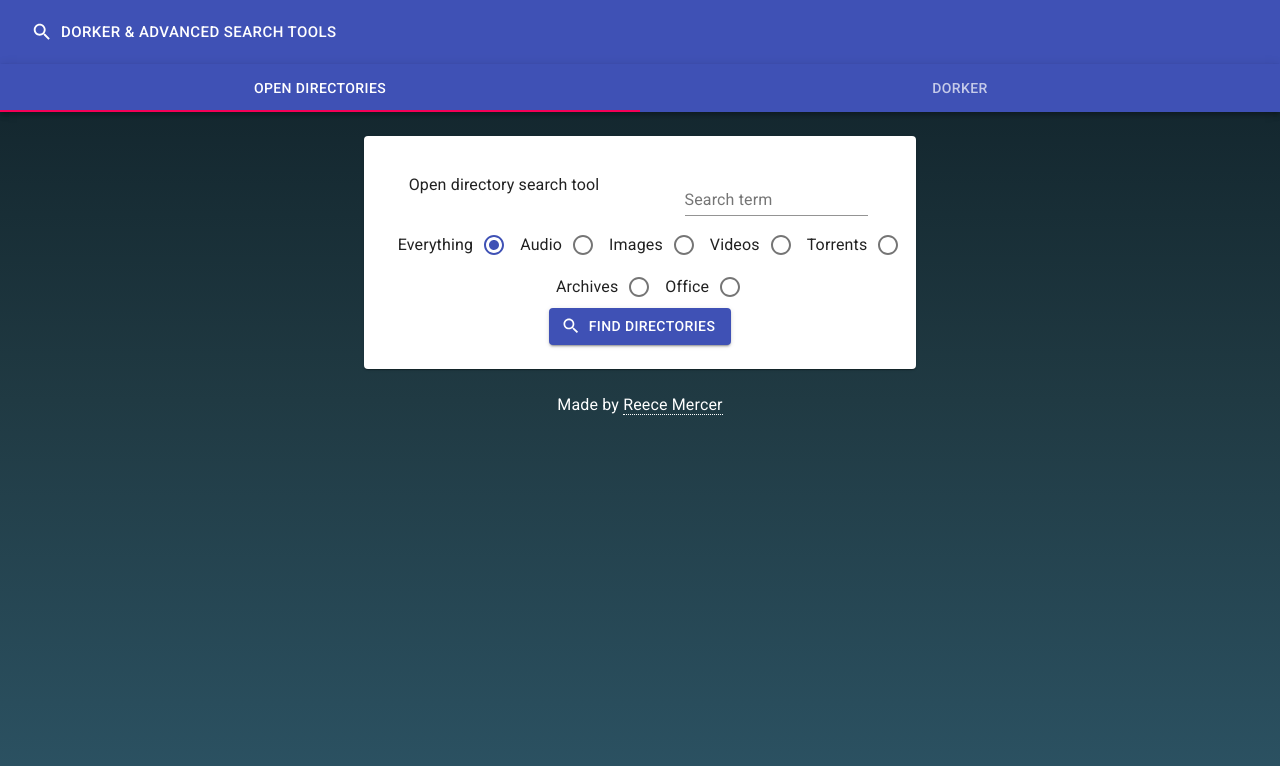
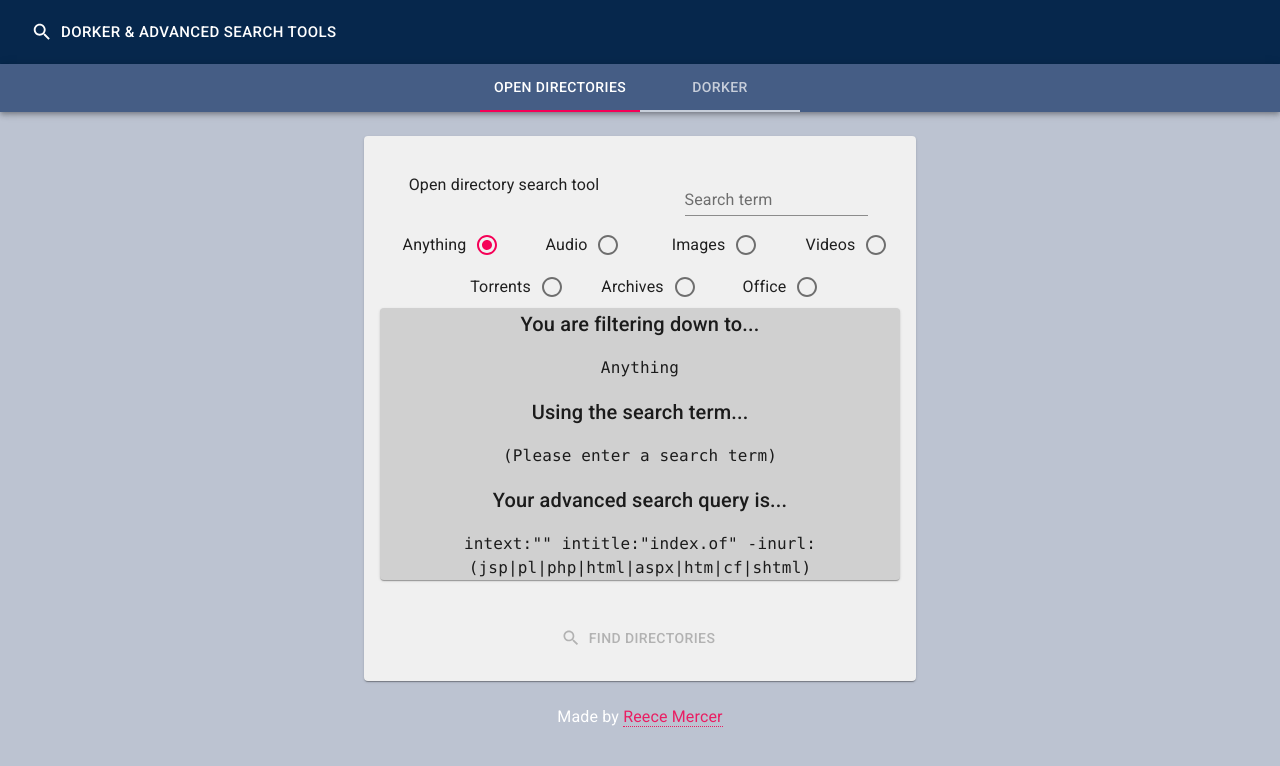
Before and after one commit to Reeceeboii/open-directory-search-tool, a React (Create React App) app: page / in a window 1280 px wide. Shown: the top 766 px of the page. Built offline with nearby package versions, Linux system fonts and the light colour scheme.

Commit message:
Finalising design on open directory search tool

```diff
--- a/package.json
+++ b/package.json
@@ -8,8 +8,7 @@
     "react": "^16.11.0",
     "react-dom": "^16.11.0",
     "react-router-dom": "^5.1.2",
-    "react-scripts": "3.2.0",
-    "react-swipeable-views": "^0.13.3"
+    "react-scripts": "3.2.0"
   },
   "scripts": {
     "start": "react-scripts start",
--- a/src/App.css
+++ b/src/App.css
@@ -5,15 +5,16 @@
 }
 
 .text-link {
-  color: inherit;
+  color: #e91e63;
   text-decoration: none;
   border-bottom-color: transparent;
   border-bottom: dotted 1px;
   transition: border-bottom-color .2s;
+  transition: transform .2s;
 }
 
 .text-link:hover {
-  color: #CCCCCC;
+  transform: scale(1.25);
   border-bottom-color: transparent;
 }
 
--- a/src/components/OpenDirectory.js
+++ b/src/components/OpenDirectory.js
@@ -2,6 +2,7 @@
 
 import TextField from '@material-ui/core/TextField';
 import Card from '@material-ui/core/Card';
+import Paper from '@material-ui/core/Paper';
 import { styled } from '@material-ui/core/styles';
 import CardContent from '@material-ui/core/CardContent';
 import FormControlLabel from '@material-ui/core/FormControlLabel';
@@ -14,11 +15,15 @@
 import Search from '@material-ui/icons/Search';
 
 const StyledCard = styled(Card)({
-	background: '#FFFFFF',
+	background: '#F0F0F0'
+});
+
+const StyledPaper = styled(Paper)({
+  background: '#D0D0D0'
 });
 
 const fileFilters = {
-	Everything: "",
+	Anything: "",
 	Videos: "(wmv|mpg|avi|mp4|mkv|mov)",
 	Audio: "(ac3|flac|m4a|mp3|ogg|wav|wma)",
 	Images: "(bmp|gif|jpg|jpeg|png|psd|tif|tiff|svg)",
@@ -27,7 +32,7 @@
 	Office: "(xls|xlsx|ppt|pptx|doc|docx|odp|ods|odt|rtf)"
 }
 
-const directoryTypes = ["Everything", "Audio", "Images", "Videos", "Torrents", "Archives", "Office"];
+const directoryTypes = ["Anything", "Audio", "Images", "Videos", "Torrents", "Archives", "Office"];
 
 class OpenDirectory extends React.Component {
 	constructor(props) {
@@ -36,7 +41,7 @@
 		this.state = {
 			searchTerm: "",
 			uri: `intext:"" intitle:"index.of" -inurl:(jsp|pl|php|html|aspx|htm|cf|shtml)`,
-			filter: "Everything"
+			filter: "Anything"
 		};
 
 		this.handleChange = this.handleChange.bind(this);
@@ -64,6 +69,28 @@
 	}
 
 	render() {
+		let searchButton = (this.state.searchTerm.trim().length > 0) ?
+		<a 	href={`https://www.google.com/search?q=${this.state.uri}`}
+		   	target="_blank"
+			rel="noopener noreferrer"
+			>
+			<Button
+				variant="contained"
+				color="secondary"
+				startIcon={<Search />}
+				style={{ margin: "auto" }}
+			>
+				Find Directories
+			</Button>
+		</a> :
+		<Button
+			disabled
+			startIcon={<Search />}
+			style={{ margin: "auto" }}
+		>
+			Find Directories
+		</Button>;
+
 		return (
 			<div>
 				<StyledCard>
@@ -87,41 +114,76 @@
 									id="standard-basic"
 									label="Search term"
 									margin="normal"
+									color="secondary"
 								/>
 							</Grid>
 						</Grid>
+						<Grid style={{alignItems: 'center'}} container spacing={1}>
 
 							<FormControl component="fieldset" name="filter">
-							<RadioGroup style={{ justifyContent: 'center' }} aria-label="position" onChange={this.handleCheck} value={this.state.filter} row>
+								<RadioGroup style={{ justifyContent: 'center' }}
+											aria-label="position"
+											onChange={this.handleCheck}
+											value={this.state.filter} row
+								>
 
 									{
 									// map button types as radio buttons into RadioGroup
 									directoryTypes.map( type => (
+										<Grid item xs={6} sm={3}>
 												<FormControlLabel
 													key={ type }
 													value={ type }
-											control={ <Radio color="primary" /> }
+													control={ <Radio color="secondary" /> }
 													label={ type }
 													labelPlacement="start"
 												/>
+											</Grid>
 										))
 									}
 								</RadioGroup>
 							</FormControl>
+						</Grid>
 
-						<a href={`https://www.google.com/search?q=${this.state.uri}`}
-							target="_blank"
-							rel="noopener noreferrer"
+						<Grid style={{alignItems: 'center'}} container spacing={3}>
+							<Grid item xs={12} sm={12}>
+								<StyledPaper>
+									<Typography paragraph variant="h6">
+										You are filtering down to...
+									</Typography>
+									<Typography
+										paragraph
+										color="textPrimary"
+										variant="body1"
 									>
-							<Button
-								variant="contained"
-								color="primary"
-								startIcon={<Search />}
-								style={{ margin: "auto" }}
+										<code>{this.state.filter}</code>
+									</Typography>
+									<Typography paragraph variant="h6">
+										Using the search term...
+									</Typography>
+									<Typography
+										paragraph
+										color="textPrimary"
+										variant="body1"
 									>
-								Find Directories
-            			</Button>
-						</a>
+										<code>{(this.state.searchTerm.trim().length > 0) ? this.state.searchTerm : "(Please enter a search term)"}</code>
+									</Typography>
+									<Typography paragraph variant="h6">
+										Your advanced search query is...
+									</Typography>
+									<Typography
+										paragraph
+										color="textPrimary"
+										variant="body1"
+									>
+										<code>{this.state.uri}</code>
+									</Typography>
+								</StyledPaper>
+							</Grid>
+							<Grid item xs={12} sm={12}>
+								{searchButton}
+							</Grid>
+						</Grid>
 					</CardContent>
 				</StyledCard>
 			</div>
--- a/src/components/nav.js
+++ b/src/components/nav.js
@@ -1,16 +1,21 @@
 import React from 'react'
 import { Link } from 'react-router-dom';
-
+import { styled } from '@material-ui/core/styles';
 import AppBar from '@material-ui/core/AppBar';
 import Button from '@material-ui/core/Button';
 import Toolbar from '@material-ui/core/Toolbar';
 import SearchIcon from '@material-ui/icons/Search';
 
+const StyledNav = styled(AppBar)({
+  backgroundColor: '#06274C'
+});
+
+
 class Nav extends React.Component {
   render() {
     return (
       <div>
-        <AppBar position="static">
+        <StyledNav position="static">
           <Toolbar>
             <Link className="NavLink" to="/">
               <Button
@@ -21,7 +26,7 @@
               </Button>
           </Link>
           </Toolbar>
-        </AppBar>
+        </StyledNav>
       </div>
     )
   }
--- a/src/index.css
+++ b/src/index.css
@@ -1,7 +1,5 @@
 html, body {
-  background: #0f2027;
-  background: -webkit-linear-gradient(to bottom, #0f2027, #203a43, #2c5364);
-  background: linear-gradient(to bottom, #0f2027, #203a43, #2c5364);
+  background: #BCC3D1;
   height: 100%;
   margin: 0;
   font-family: Roboto;
--- a/src/pages/home.js
+++ b/src/pages/home.js
@@ -14,6 +14,15 @@
 import OpenDirectory from '../components/OpenDirectory';
 import Dorker from '../components/Dorker';
 import '../App.css';
+
+const StyledTab = styled(Tab)({
+  backgroundColor: '#455D85',
+  borderBottom: '2px solid #FFFFFF'
+});
+
+const StyledTabs = styled(Tabs)({
+  backgroundColor: '#455D85'
+});
 
 function TabPanel(props) {
   const { children, value, index, ...other } = props;
@@ -64,13 +73,13 @@
     <div>
       <Nav />
       <AppBar position="static">
-        <Tabs value={value} onChange={handleChange}
+        <StyledTabs value={value} onChange={handleChange}
           aria-label="simple tabs example"
-          variant="fullWidth"
+          centered
         >
-          <Tab label="Open Directories" {...a11yProps(0)} />
-          <Tab label="Dorker" {...a11yProps(1)} />
-        </Tabs>
+          <StyledTab label="Open Directories" {...a11yProps(0)} />
+          <StyledTab label="Dorker" {...a11yProps(1)} />
+        </StyledTabs>
       </AppBar>
       <TabPanel className="App" value={value} index={0}>
         <Container maxWidth="sm" className="CenteredContainer">
```
Also changed, not shown: 1 other file (tests, documents, lock files or other folders). Lines whose indentation alone changed are shown as unchanged.
